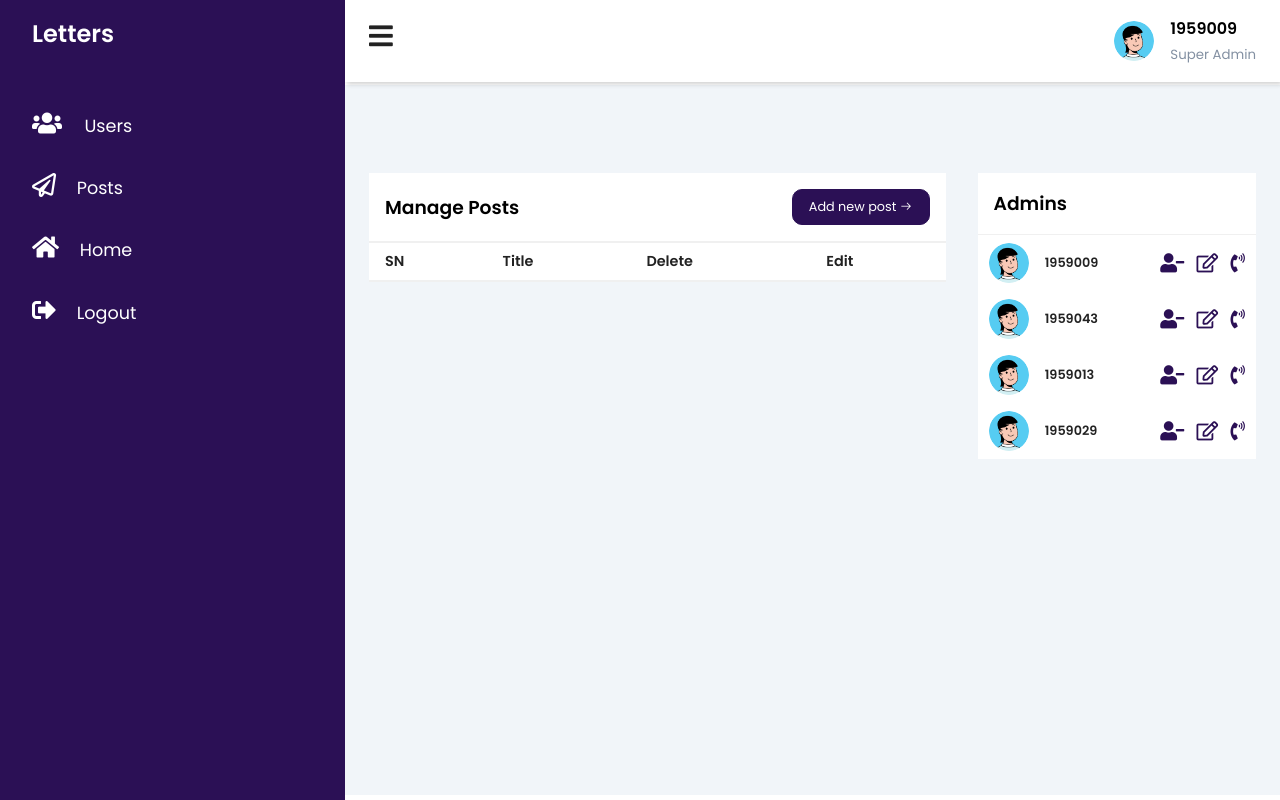
After one commit to volinh911/Letters.PHP, a PHP site: page /blog/admin/posts/index.php in a window 1280 px wide. The commit adds this page. Run offline with PHP 8.4, Linux system fonts and the light colour scheme; a user stored in the database is signed in; data comes from the database, SQL or seed files in the repository.

Commit message:
folder order

```diff
--- /dev/null
+++ b/admin/posts/index.php
@@ -0,0 +1,133 @@
+<?php
+    include_once('../../path.php');
+    include_once(ROOT_PATH . "/controllers/users.php");
+?>
+
+<!DOCTYPE html>
+<html lang="en">
+
+<head>
+    <meta charset="UTF-8">
+    <meta http-equiv="X-UA-Compatible" content="IE=edge">
+    <meta name="viewport" content="width=device-width,initial-scale=1,maximum-scale=1">
+    <title>Admin</title>
+    <link rel="stylesheet" href="https://maxst.icons8.com/vue-static/landings/line-awesome/line-awesome/1.3.0/css/line-awesome.min.css">
+    <link rel="stylesheet" href="https://cdnjs.cloudflare.com/ajax/libs/font-awesome/5.15.3/css/all.min.css" integrity="sha512-iBBXm8fW90+nuLcSKlbmrPcLa0OT92xO1BIsZ+ywDWZCvqsWgccV3gFoRBv0z+8dLJgyAHIhR35VZc2oM/gI1w==" crossorigin="anonymous" referrerpolicy="no-referrer" />
+    <link rel="stylesheet" href="../../css/dashboard.css">
+</head>
+
+<body>
+
+    <input type="checkbox" id="nav-toggle">
+    <?php include_once('../../includes/dashboard_sidebar.php'); ?>
+
+    <div class="main-content">
+
+        <?php
+        include_once('../../includes/dashboard_header.php');
+        ?>
+
+        <main>
+            <!-- <div class="cards">
+                <div class="card-single">
+                    <div>
+                        <h1>5</h1>
+                        <span>Menejo de usuarios</span>
+                    </div>
+                    <div>
+                        <span class="las la-users"></span>
+                    </div>
+                </div>
+
+                <div class="card-single">
+                    <div>
+                        <h1>12</h1>
+                        <span>Menejo de doctores</span>
+                    </div>
+                    <div>
+                        <span class="las la-stethoscope"></span>
+                    </div>
+                </div>
+
+                <div class="card-single">
+                    <div>
+                        <h1>25</h1>
+                        <span>Manejo de pacientes</span>
+                    </div>
+                    <div>
+                        <span class="las la-wheelchair"></span>
+                    </div>
+                </div>
+
+                <div class="card-single">
+                    <div>
+                        <h1>2</h1>
+                        <span>Nuevas consultas</span>
+                    </div>
+                    <div>
+                        <span class="lab la-wpforms"></span>
+                    </div>
+                </div>
+            </div> -->
+
+            <div class="recent-grid">
+                <div class="projects">
+                    <div class="card">
+                        <div class="card-header">
+                            <h3>Manage Posts</h3>
+
+                            <button>Add new post <span class="las la-arrow-right">
+                                </span></button>
+                        </div>
+
+                        <div class="card-body">
+                            <div class="table-responsive">
+                                <table width="100%">
+                                    <thead>
+                                        <tr>
+                                            <td>SN</td>
+                                            <td>Title</td>
+                                            <td>Delete</td>
+                                            <td>Edit</td>
+                                        </tr>
+                                    </thead>
+                                    <tbody>
+
+                                    </tbody>
+                                </table>
+                            </div>
+                        </div>
+
+                    </div>
+                </div>
+
+                <div class="customers">
+                    <div class="card">
+                        <div class="card-header">
+                            <h3>Admins</h3>
+                        </div>
+                        <div class="card-body">
+                            <?php foreach ($all_admins as $key => $admin) : ?>
+                                <div class="customer ">
+                                    <div class="info ">
+                                        <img src="./images/Avatar.png " width="40px " height="40px " alt=" ">
+                                        <div>
+                                            <h4><?php echo $admin['username']; ?></h4>
+                                        </div>
+                                    </div>
+                                    <div class="contact ">
+                                        <span><i class="fas fa-user-minus"></i></span>
+                                        <span><i class="far fa-edit"></i> </span>
+                                        <span><i class="fas fa-phone-volume"></i></span>
+                                    </div>
+                                </div>
+                            <?php endforeach; ?>
+                        </div>
+                    </div>
+                </div>
+
+            </div>
+        </main>
+
+
+    </div>
--- a/controllers/users.php
+++ b/controllers/users.php
@@ -1,6 +1,7 @@
 <?php
-         session_start();
-         include_once("db.php");
+             session_start();
+            //  include_once ('./path.php');
+            include_once(ROOT_PATH . "/db.php");
             /*=== EXECUTE FUNCTION ===*/
             function executeQuery($sql, $data)
             {
@@ -149,7 +150,8 @@
                     $_SESSION['username']=$user['username'];
                     $_SESSION['admin']=$user['admin'];
                     if ($_SESSION['admin']) {
-                         header("Location: dashboard.php");
+
+                         header("Location: admin/dashboard.php");
                     }else{
                          header("Location: index.php");
                     }
--- a/includes/dashboard_header.php
+++ b/includes/dashboard_header.php
@@ -10,7 +10,7 @@
                 <input type="search" placeholder="Buscar aquí" />
             </div> -->
      <div class="user-wrapper">
-         <img src="img/Avatar.png" width="40px" height="40px" alt="">
+         <img src="/images/Avatar.png" width="40px" height="40px" alt="">
          <div>
              <?php if (($_SESSION['admin'] ==0)) : ?>
                 <h4>Super</h4>
--- a/includes/dashboard_sidebar.php
+++ b/includes/dashboard_sidebar.php
@@ -6,19 +6,20 @@
      <div class="sidebar-menu">
          <ul>
              <li>
-                 <a href="" class="active"> <span><i class="fas fa-users"></i> </span>
+
+                 <a href="/admin/users/index.php" class="active"> <span><i class="fas fa-users"></i> </span>
                      <span> Users </span></a>
              </li>
              <li>
-                 <a href="" class="active"> <span><i class="far fa-paper-plane"></i></span>
+                 <a href="/admin/posts/index.php" class="active"> <span><i class="far fa-paper-plane"></i></span>
                      <span>Posts</span></a>
              </li>
              <li>
-                 <a href="index.php" class="active"> <span> <i class="fas fa-home"></i></span>
+                 <a href="../../index.php" class="active"> <span> <i class="fas fa-home"></i></span>
                      <span> Home</span></a>
              </li>
              <li>
-                 <a href="logout.php" class="active"> <span><i class="fas fa-sign-out-alt"></i></span>
+                 <a href="../../logout.php" class="active"> <span><i class="fas fa-sign-out-alt"></i></span>
                      <span>Logout</span></a>
              </li>
 
--- a/index.php
+++ b/index.php
@@ -42,7 +42,7 @@ session_start();
             <li><a href="#">Community</a></li>
             <?php if (isset($_SESSION['user_id'])) : ?>
                 <li><a href="#"><?php echo $_SESSION['username']; ?></a></li>
-                <li><a href="dashboard.php">Dashboard</a></li>
+                <li><a href="./admin/dashboard.php">Dashboard</a></li>
                 <li><a href="logout.php">Logout</a></li>
             <?php else : ?>
                 <li><a href="login.php">Sign In</a></li>
--- a/login.php
+++ b/login.php
@@ -1,4 +1,5 @@
 <?php
+include_once ('./path.php');
 include_once('./controllers/users.php');
 ?>
 
--- /dev/null
+++ b/path.php
@@ -0,0 +1,4 @@
+<?php
+
+    define("ROOT_PATH", realpath(dirname(__FILE__)));
+    //define("BASE_URL", "http://localhost:8888/blog/");
--- a/register.php
+++ b/register.php
@@ -1,5 +1,7 @@
 <?php
-    include_once('./controllers/users.php');
+
+                                                                                                      include_once("./path.php");
+                                                                                                      include_once(ROOT_PATH . "/controllers/users.php");
 ?>
 
 <!DOCTYPE html>
```
Also changed, not shown: admin/dashboard.php (added, +36 -0 lines), admin/users/index.php (renamed from dashboard.php, +9 -16 lines), images/Avatar.png (added).
